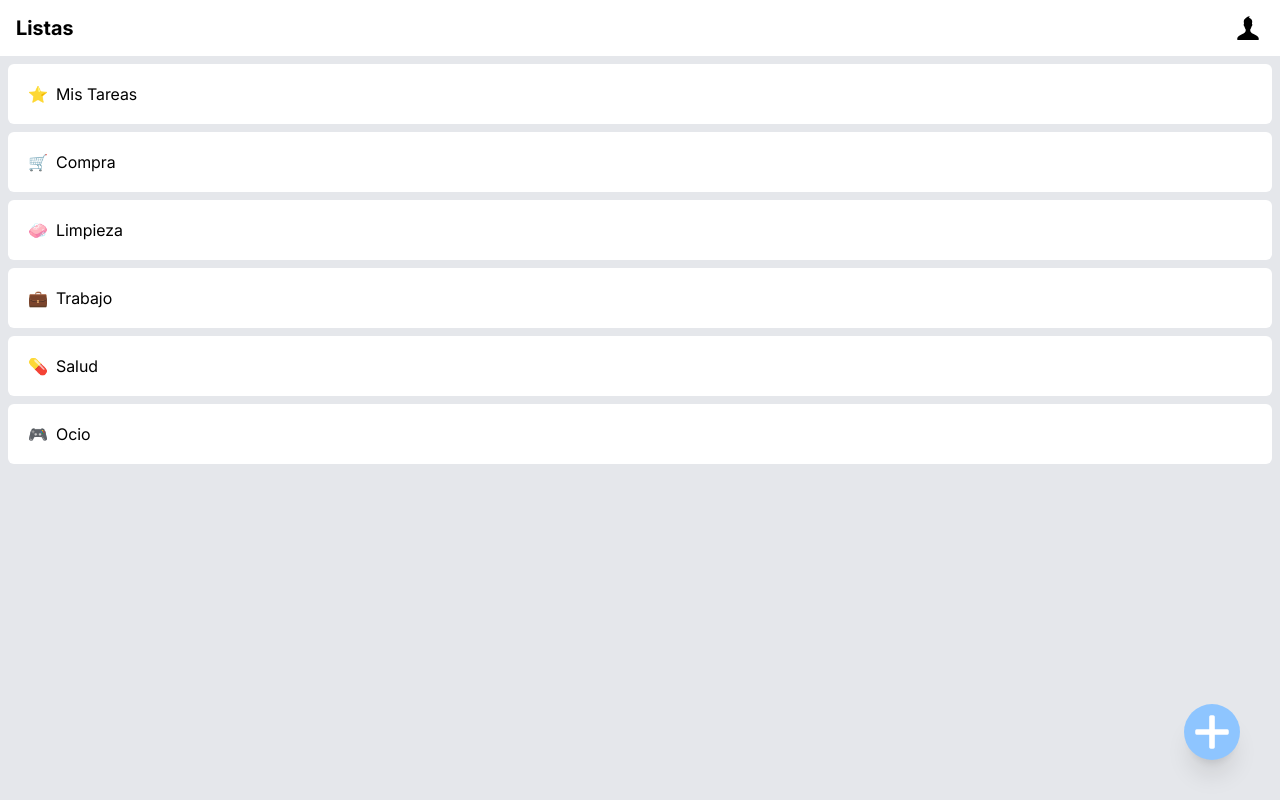
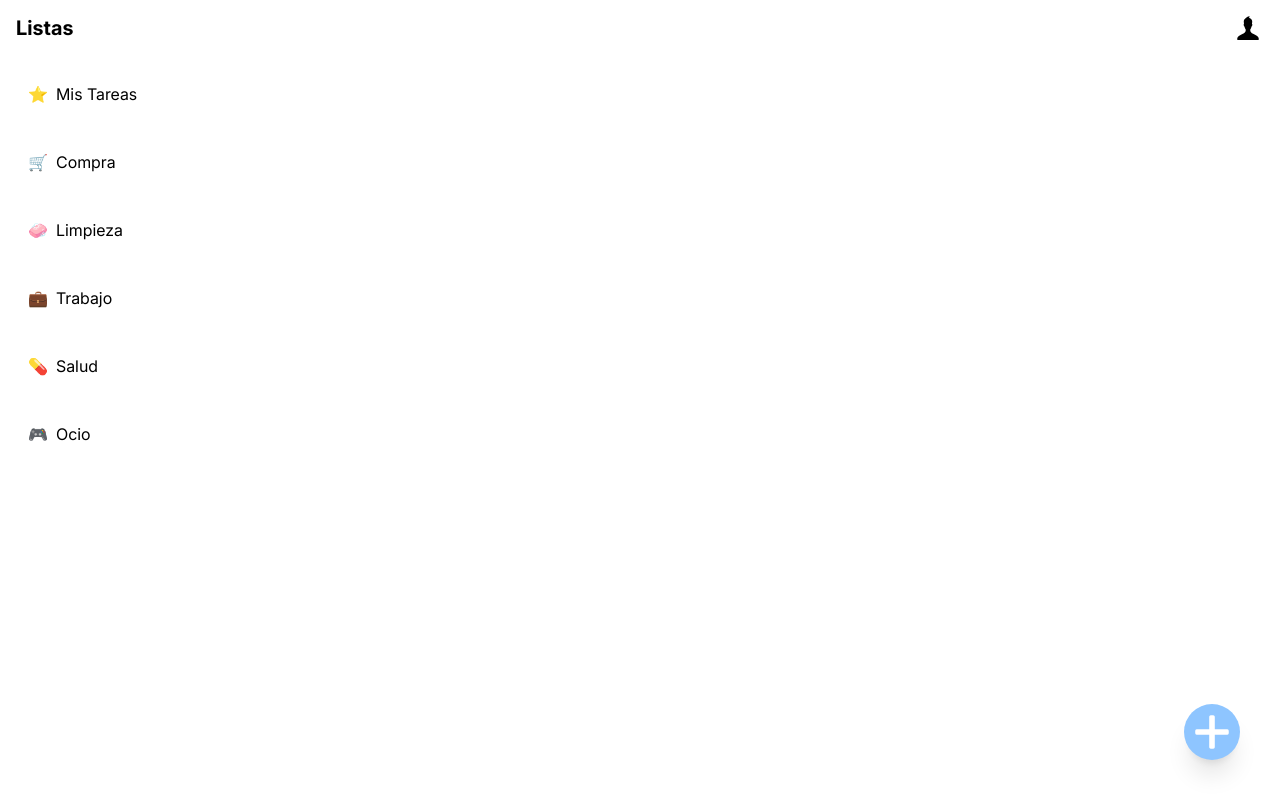
Before and after one commit to AdrielHercules/todolist-frontend, an Angular app: page / in a window 1280 px wide. Built offline with nearby package versions, Linux system fonts and the light colour scheme.

Commit message:
Implement color palette in app.html

```diff
--- a/src/app/app.html
+++ b/src/app/app.html
@@ -2,7 +2,7 @@
   <app-top-bar [title]="'Listas'"></app-top-bar>
 
   <!-- Background -->
-  <div class="fixed z-[-10] h-screen w-screen bg-gray-200"></div>
+  <div class="fixed z-[-10] h-screen w-screen bg-background"></div>
 
   <!-- Pages rendering -->
   <main class="h-full flex-1">
```
